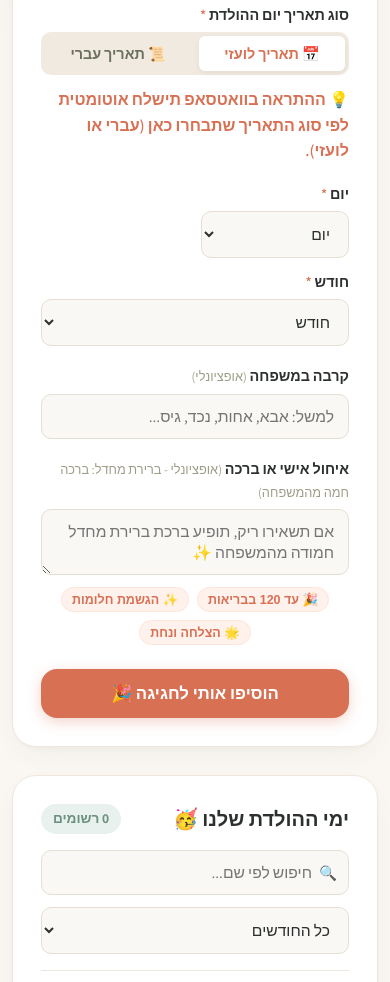
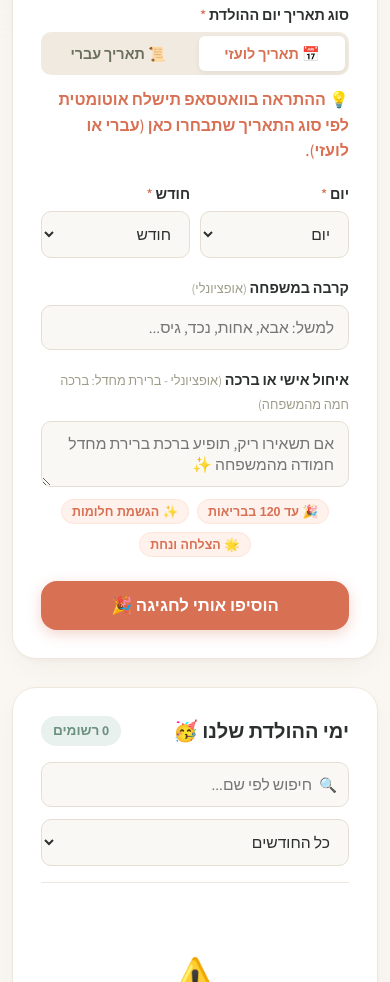
Before and after one commit to natan1221cfnn-gif/family-birthday-bot, a website: page public/index.html in a window 390 px wide. Shown: the part 871-1853 px from the top of the page. Drawn offline with nearby package versions, Linux system fonts and the light colour scheme; no server answers.

Commit message:
fix(css): display day and month side-by-side on mobile

```diff
--- a/public/style.css
+++ b/public/style.css
@@ -316,7 +316,7 @@
   gap: 12px;
 }
 .date-row {
-  grid-template-columns: 1.1fr 1.6fr 1.3fr;
+  grid-template-columns: 1fr 1fr;
 }
 
 label {
@@ -894,10 +894,8 @@
     gap: 8px;
   }
   .date-row {
-    grid-template-columns: 1fr 1fr;
-  }
-  .date-row .form-group:last-child {
-    grid-column: span 2;
+    grid-template-columns: 1fr 1fr !important;
+    gap: 10px;
   }
   .birthday-item {
     flex-direction: column;
```
